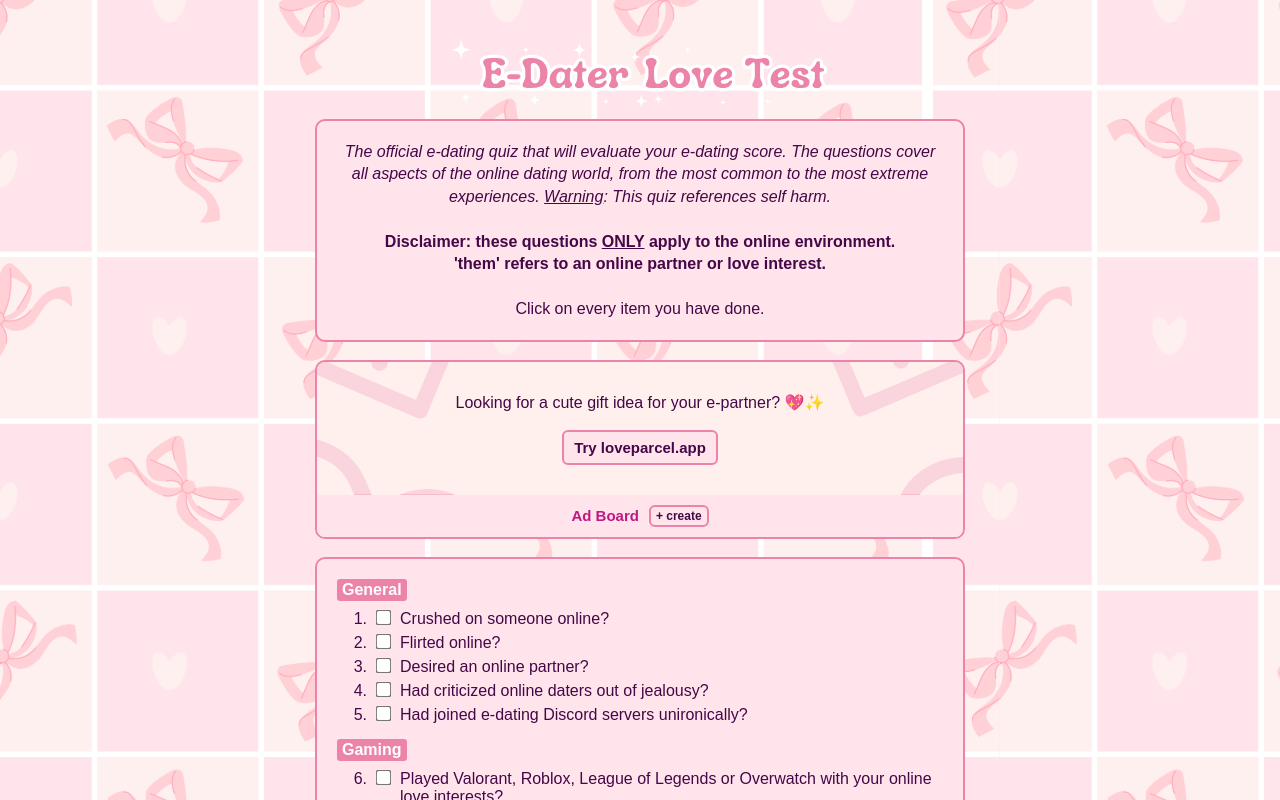
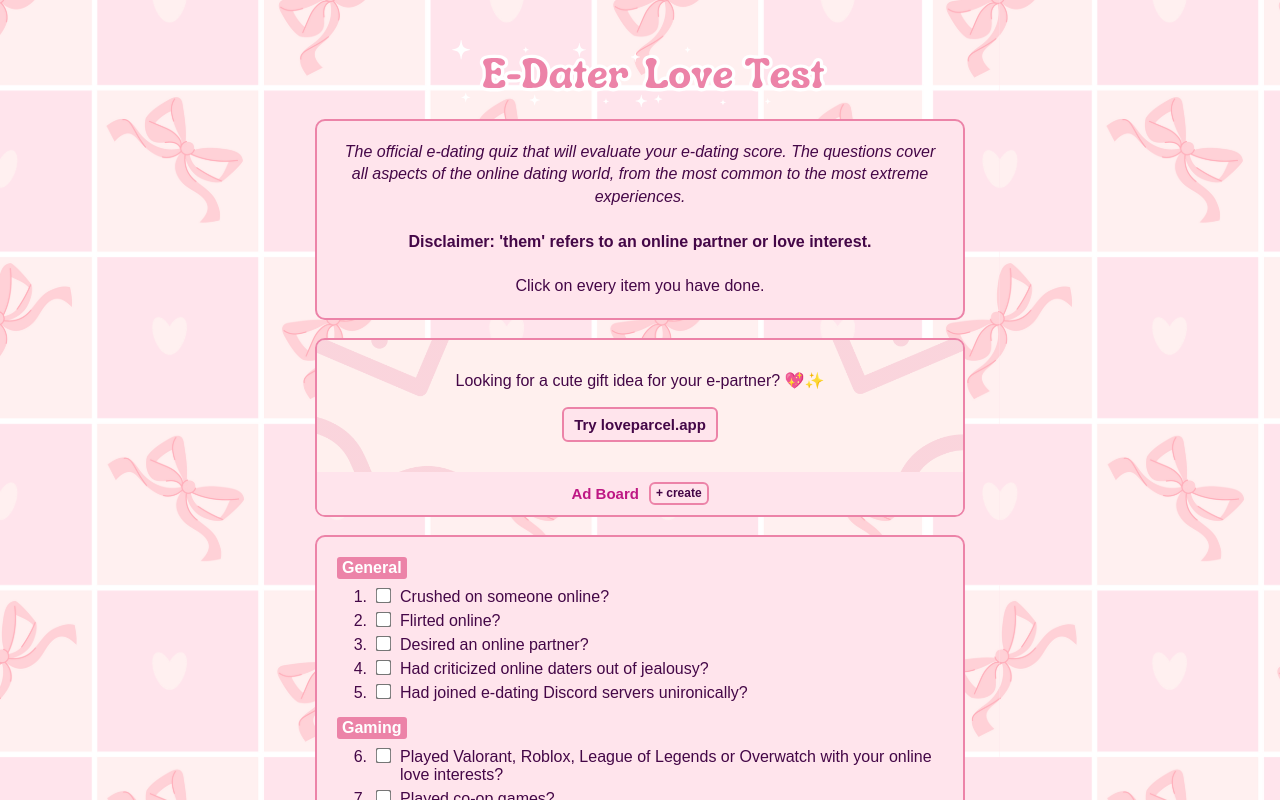
Before and after one commit to alexanderprojects/ept, a React (Vite) app: page / in a window 1280 px wide. Shown: the top 800 px of the page. Built offline with nearby package versions, Linux system fonts and the light colour scheme; no server answers.

Commit message:
shortened header description

```diff
--- a/src/components/HeaderCard.jsx
+++ b/src/components/HeaderCard.jsx
@@ -3,9 +3,9 @@ export default function Header({ showTotal }) {
     if (!showTotal) {
         return (
             <div className="card">
-                <p><i>The official e-dating quiz that will evaluate your e-dating score. The questions cover all aspects of the online dating world, from the most common to the most extreme experiences. <u>Warning</u>: This quiz references self harm.</i> </p>
+                <p><i>The official e-dating quiz that will evaluate your e-dating score. The questions cover all aspects of the online dating world, from the most common to the most extreme experiences.</i></p>
                 <br />
-                <p><b>Disclaimer: these questions <u>ONLY</u> apply to the online environment.<br />&apos;them&apos; refers to an online partner or love interest.</b></p>
+                <p><b>Disclaimer: &apos;them&apos; refers to an online partner or love interest.</b></p>
                 <br />
                 <p>Click on every item you have done.</p>
             </div>
```
